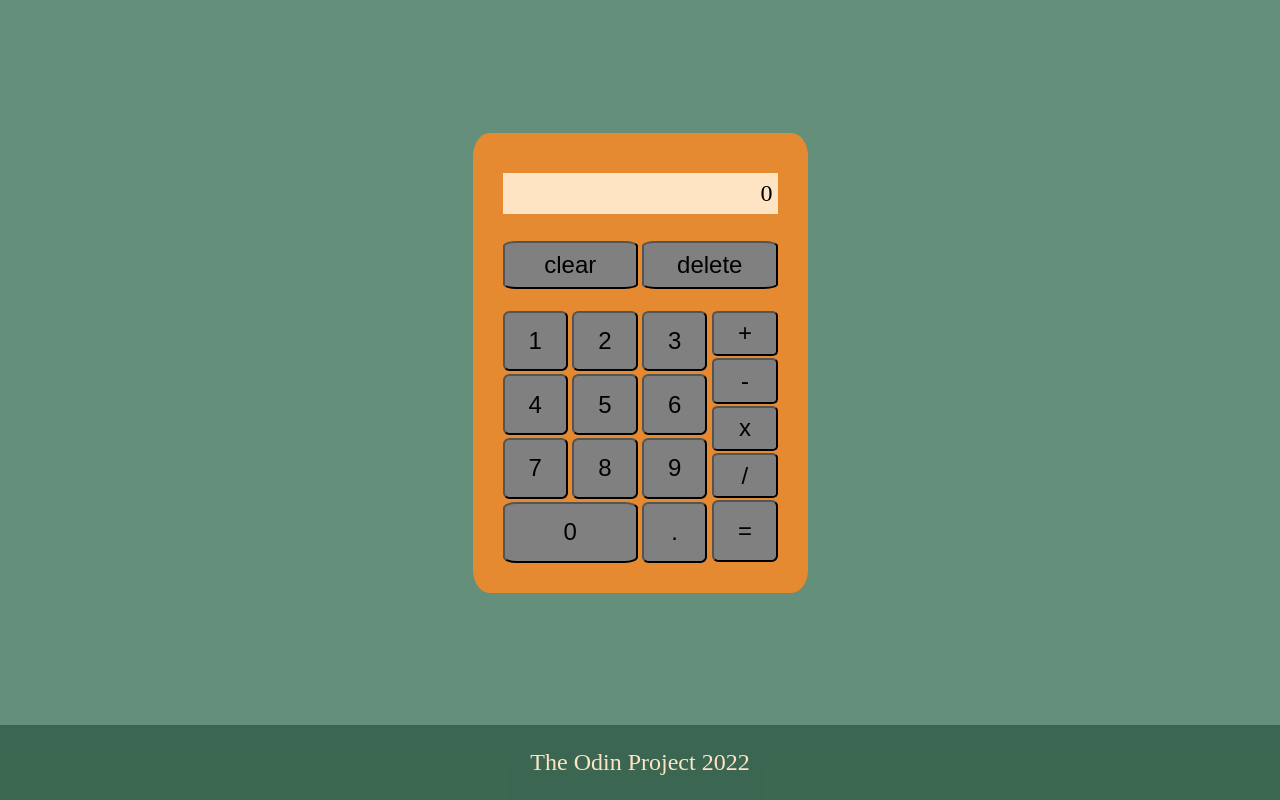
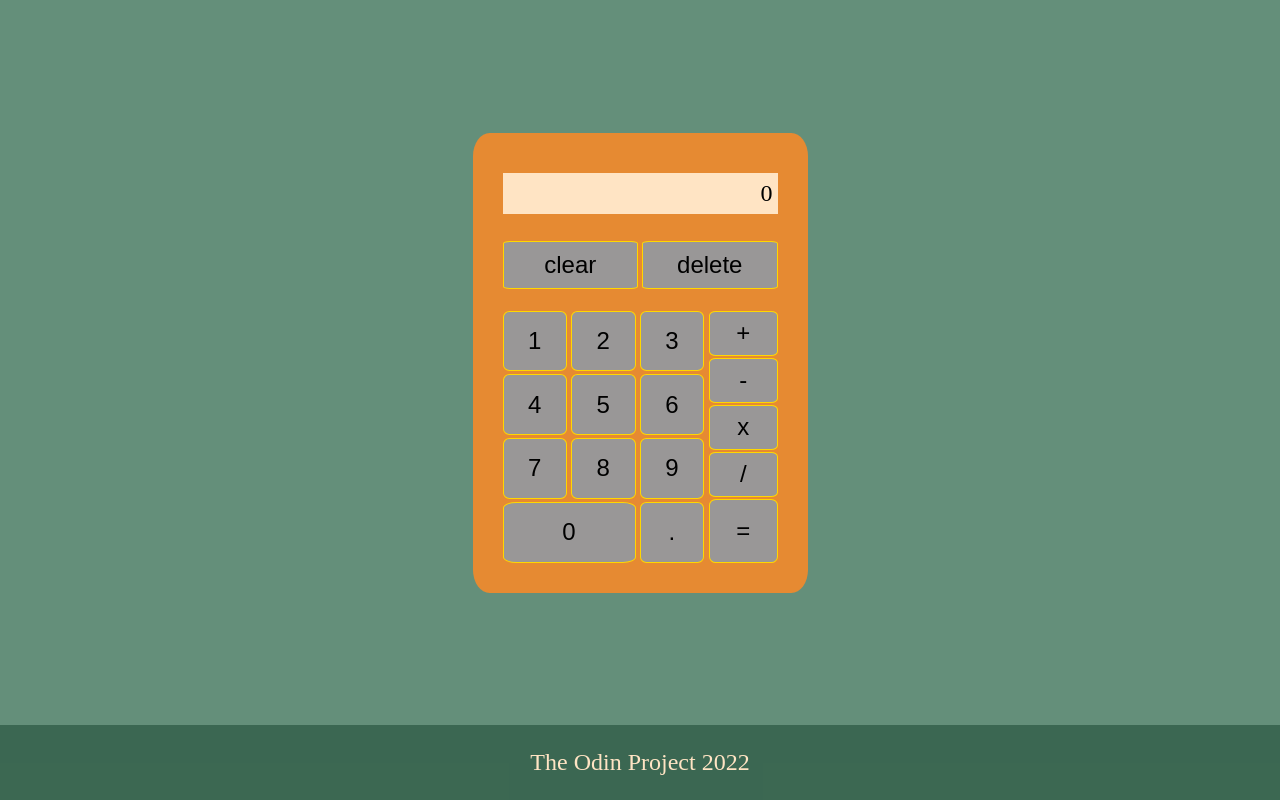
Before and after one commit to bonz99/calculator, a plain HTML site: page index.html in a window 1280 px wide. Drawn offline with Linux system fonts and the light colour scheme.

Commit message:
Change border of buttons

```diff
--- a/style.css
+++ b/style.css
@@ -112,10 +112,16 @@ button.ope {
 
 button {
     font-size: x-large;
-    background-color: gray;
+    background-color: rgb(153, 151, 151);
     border-radius: 10%;
+    border: 0.5px solid gold;
     transition-duration: 250ms;
     transition-property: transform, background-color;
+}
+
+button.clear,
+button.delete {
+    border-radius: 5%;
 }
 
 button:hover {
```
